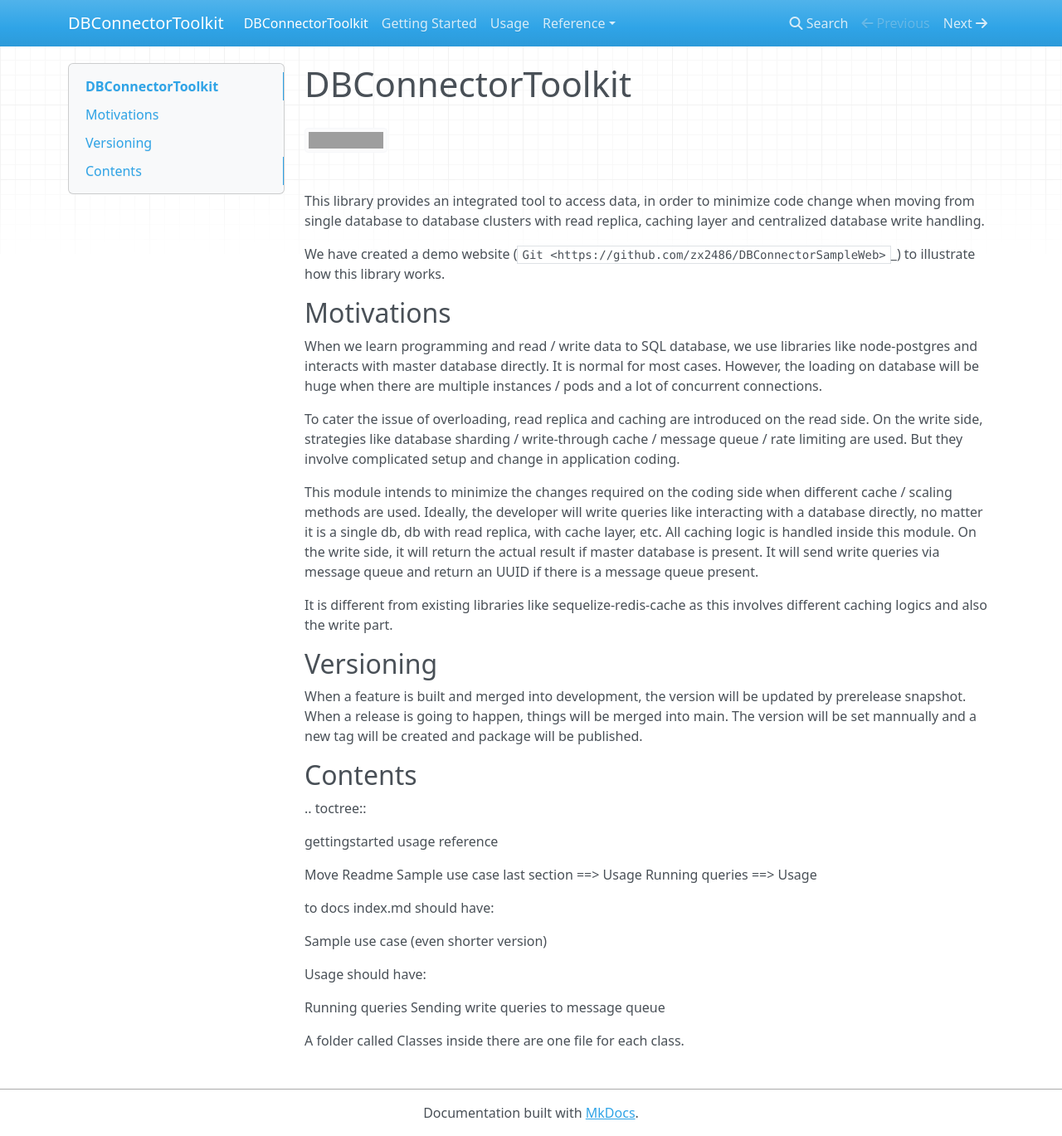
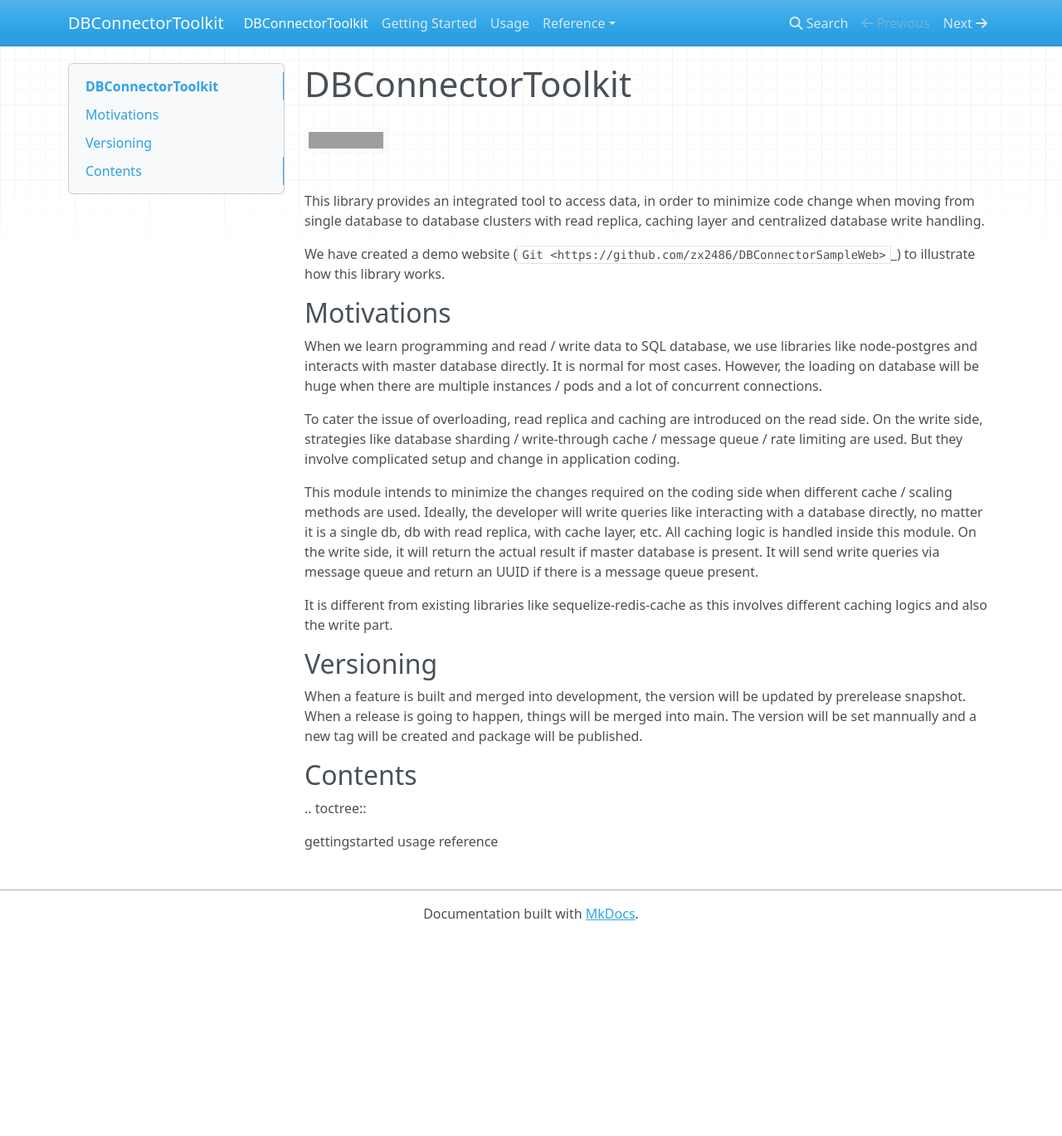
Before and after one commit to zx2486/DBConnectorToolkit, an MkDocs documentation site: the page built from docs/index.md, in a window 1280 px wide and 1369 px high. Shown: the whole window at 83% size. Built offline with MkDocs 1.6.1, drawn with Linux system fonts in a browser that asks for light colours; nearby versions of some CDN libraries; grey boxes are pictures that could not be loaded.

Commit message:
Remove unneccessary wording

```diff
--- a/docs/index.md
+++ b/docs/index.md
@@ -40,19 +40,3 @@ Contents
    gettingstarted
    usage
    reference
-
-Move Readme Sample use case last section ==> Usage
-Running queries ==> Usage
-
-to docs
-index.md should have:
-
-Sample use case (even shorter version)
-
-Usage should have:
-
-Running queries
-Sending write queries to message queue
-
-A folder called Classes
-inside there are one file for each class.
```
